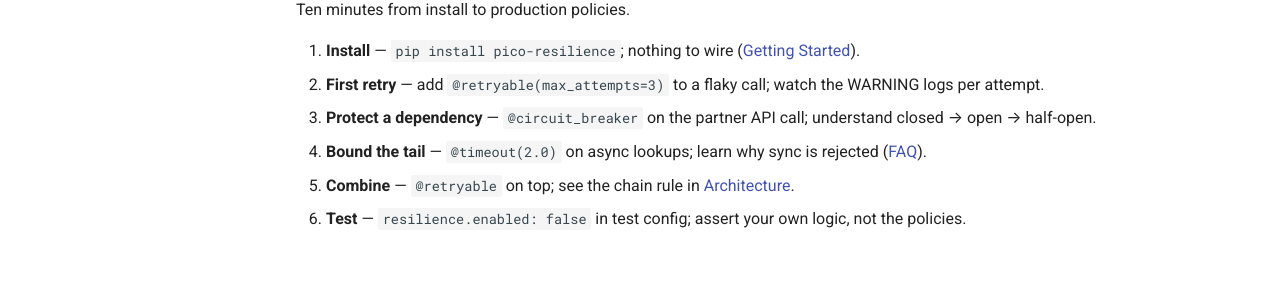
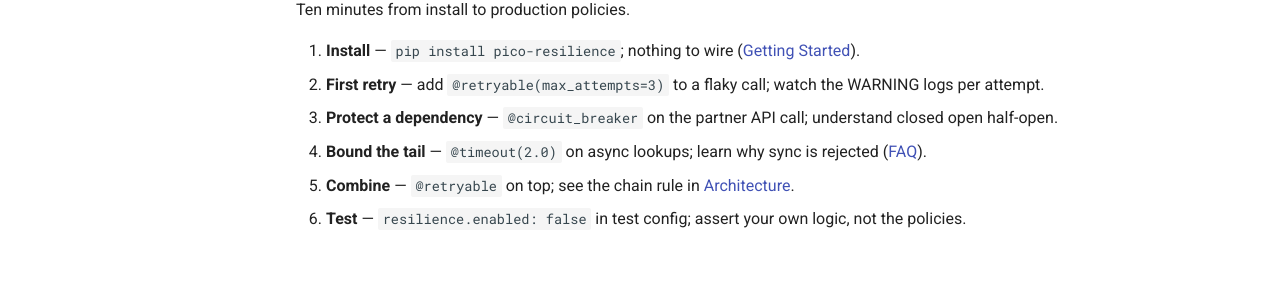
Before and after one commit to dperezcabrera/pico-resilience, an MkDocs documentation site: the page built from docs/LEARN.md, in a window 1280 px wide. Shown: the part 231-531 px from the top of the page. Built offline with MkDocs 1.6.1 and Material for MkDocs 9.7.7, drawn with Linux system fonts in a browser that asks for light colours; comment, search, counter and statistics services are not loaded.

Commit message:
Docs QA: strip emojis, fix stale symbols and non-printable characters

```diff
--- a/docs/LEARN.md
+++ b/docs/LEARN.md
@@ -7,7 +7,7 @@ Ten minutes from install to production policies.
 2. **First retry** — add `@retryable(max_attempts=3)` to a flaky call;
    watch the WARNING logs per attempt.
 3. **Protect a dependency** — `@circuit_breaker` on the partner API call;
-   understand closed → open → half-open.
+   understand closed  open  half-open.
 4. **Bound the tail** — `@timeout(2.0)` on async lookups; learn why sync is
    rejected ([FAQ](faq.md)).
 5. **Combine** — `@retryable` on top; see the chain rule in
```
Also changed, not shown: README.md (+1 -1 lines), docs/index.md (+1 -1 lines).
